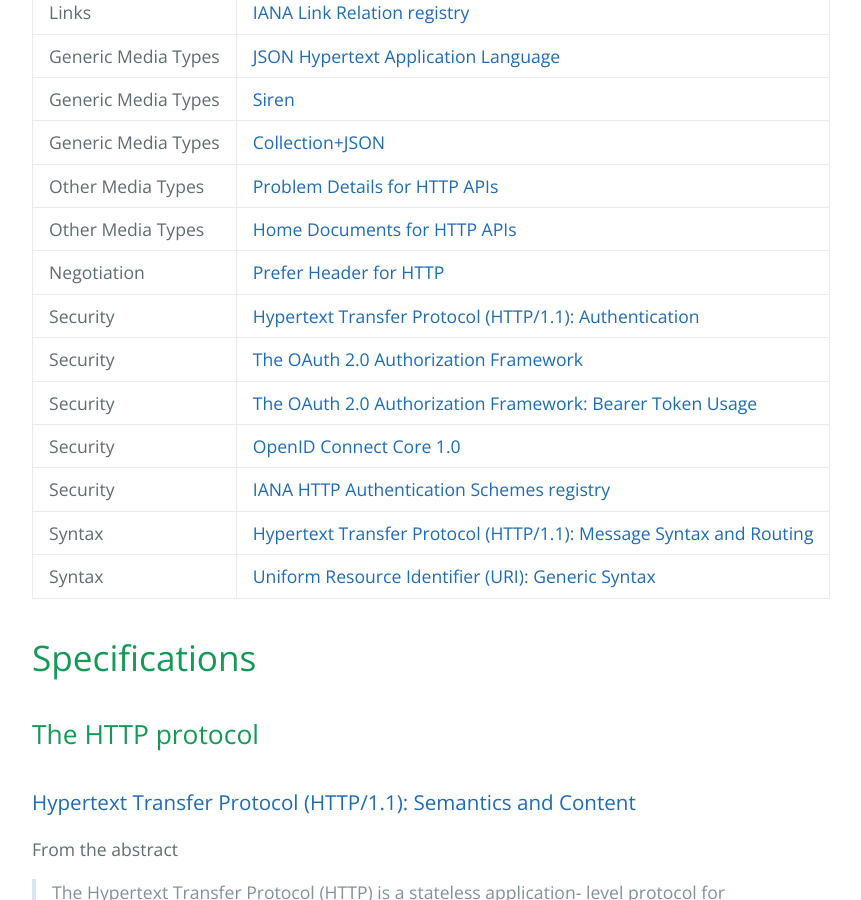
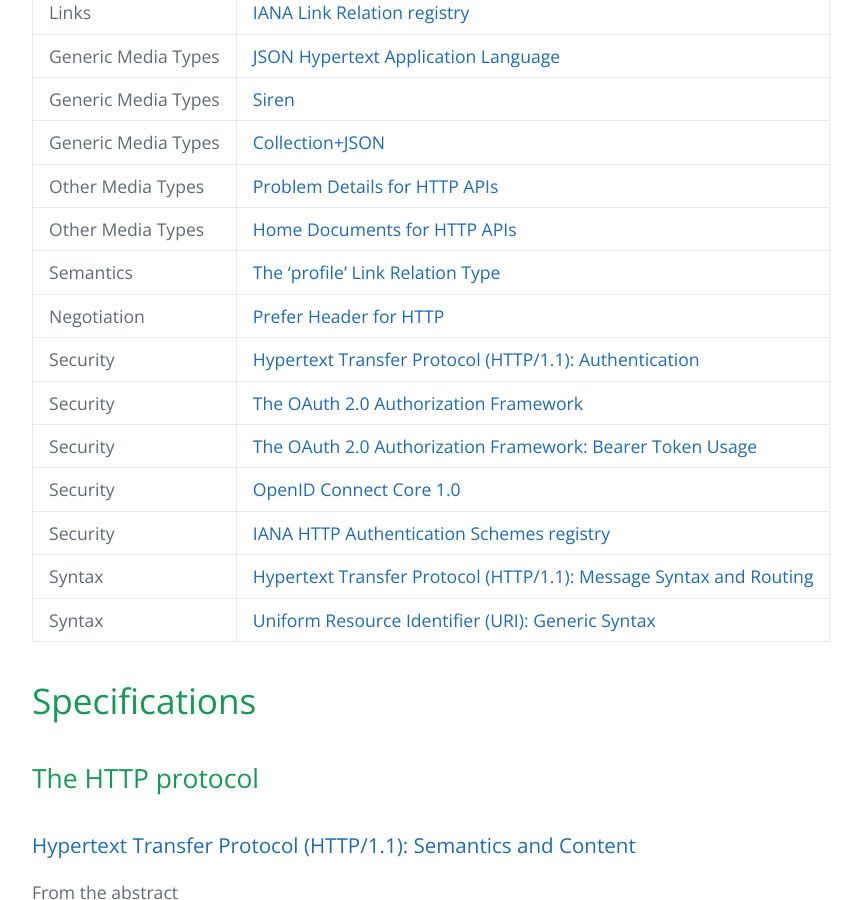
Before and after one commit to pmhsfelix/http-api-specs, a Jekyll site: the page built from index.md, in a window 1280 px wide and 900 px high, scrolled down 749 px. Shown: the whole window, without its empty margins (192-1053 px from the left). Built offline with Jekyll 4.4.1, drawn with Linux system fonts in a browser that asks for light colours.

Commit message:
adds the profile link relation to index

```diff
--- a/index.md
+++ b/index.md
@@ -20,6 +20,7 @@
 Generic Media Types              | [Collection+JSON](#collectionjsonhttpamundsencommedia-typescollection)
 Other Media Types                | [Problem Details for HTTP APIs](#problem-details-for-http-apishttpstoolsietforghtmlrfc7807)
 Other Media Types                | [Home Documents for HTTP APIs](#home-documents-for-http-apishttpstoolsietforghtmldraft-nottingham-json-home-03)
+Semantics                        | [The ‘profile’ Link Relation Type](#the-profile-link-relation-typehttpstoolsietforghtmlrfc6906)
 Negotiation                      | [Prefer Header for HTTP](#prefer-header-for-httphttpstoolsietforghtmlrfc7240)
 Security                         | [Hypertext Transfer Protocol (HTTP/1.1): Authentication](#hypertext-transfer-protocol-http11-authenticationhttpstoolsietforghtmlrfc7235)
 Security                         | [The OAuth 2.0 Authorization Framework](#the-oauth-20-authorization-frameworkhttpstoolsietforghtmlrfc6749)
@@ -154,11 +155,11 @@
 > This specification defines the 'profile' link relation type that
    allows resource representations to indicate that they are following
    one or more profiles.  A profile is defined not to alter the
-   semantics of the resource representation itself, but to *allow clients
+   semantics of the resource representation itself, but to **allow clients
    to learn about additional semantics (constraints, conventions,
    extensions) that are associated with the resource representation, in
    addition to those defined by the media type and possibly other
-   mechanisms.*
+   mechanisms.**
 
 Useful to communicate the representation semantics beyond what is provided by the media type alone. Avoid the creation of specific media type identifiers.
 
```
